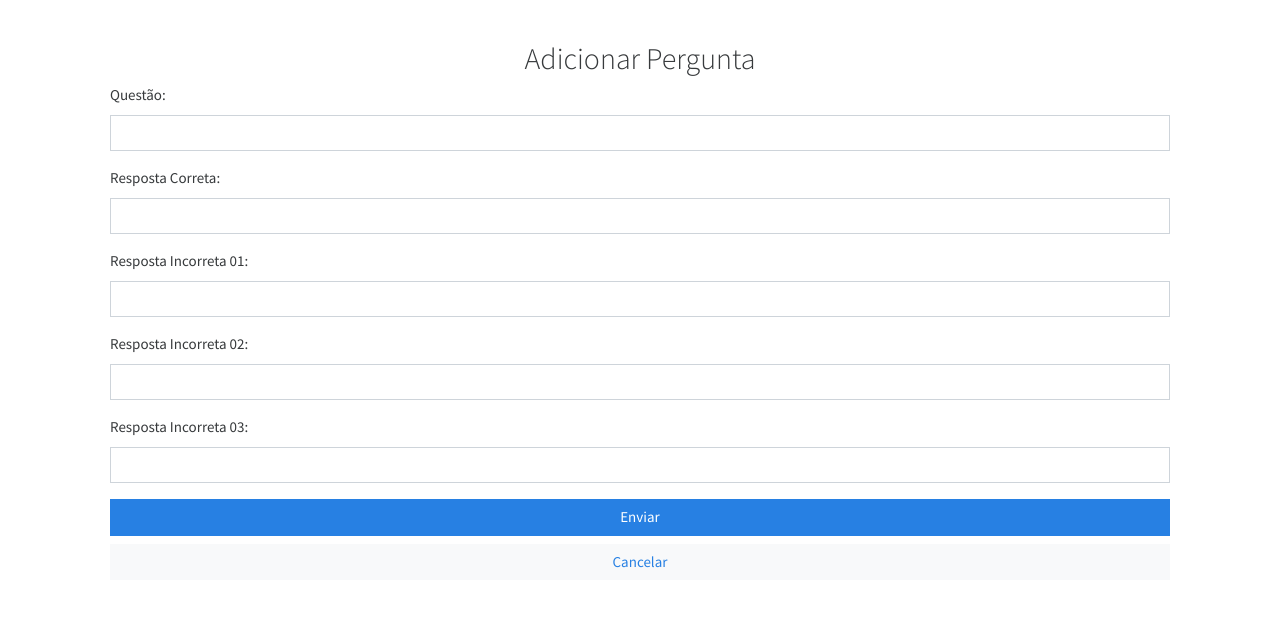
After one commit to SauloCav/Projeto-Integrado-01, a PHP site: page /add_question.php in a window 1280 px wide. The commit adds this page. Shown: the top 635 px of the page. Run offline with PHP 8.4, Linux system fonts and the light colour scheme; some libraries are stand-ins or nearby versions.

Commit message:
adiciona funcionalidade de inserir questoes

```diff
--- /dev/null
+++ b/add_question.php
@@ -0,0 +1,141 @@
+<?php
+
+	require_once 'config/config.php';
+
+	$questao = $resposta_certa = $resposta_a = $resposta_b = $resposta_c = "";
+	$questao_err = $resposta_certa_err = $resposta_a_err = $resposta_b_err = $resposta_c_err = "";
+
+	if ($_SERVER['REQUEST_METHOD'] === 'POST') {
+
+		if (empty(trim($_POST['questao']))) {
+			$questao_err = "A Pergunta Deve Ser Informada!";
+		}
+		else{
+	        $questao = trim($_POST["questao"]);
+	    }
+
+        if (empty(trim($_POST['resposta_certa']))) {
+			$resposta_certa_err = "A Resposta Correta Deve Ser Informada!";
+		}
+		else{
+	        $resposta_certa = trim($_POST["resposta_certa"]);
+	    }
+
+        if (empty(trim($_POST['resposta_a']))) {
+			$resposta_a_err = "Ambas as Respostas Incorretas Devem Ser Informadas!";
+		}
+		else{
+	        $resposta_a = trim($_POST["resposta_a"]);
+	    }
+
+        if (empty(trim($_POST['resposta_b']))) {
+			$resposta_b_err = "Ambas as Respostas Incorretas Devem Ser Informadas!";
+		}
+		else{
+	        $resposta_b = trim($_POST["resposta_b"]);
+	    }
+
+        if (empty(trim($_POST['resposta_c']))) {
+			$resposta_c_err = "Ambas as Respostas Incorretas Devem Ser Informadas!";
+		}
+		else{
+	        $resposta_c = trim($_POST["resposta_c"]);
+	    }
+
+	    if (empty($questao_err) && empty($resposta_certa_err) && empty($resposta_a_err) && empty($resposta_b_err) && empty($resposta_c_err)) {
+
+            $param_questao = $questao;
+            $param_resposta_certa = $resposta_certa;
+            $param_resposta_a = $resposta_a;
+            $param_resposta_b = $resposta_b;
+            $param_resposta_c = $resposta_c;
+
+			$sqlquest = "INSERT INTO questoes (pergunta, resp_a, resp_b, resp_c , valida) VALUES ('$param_questao', '$param_resposta_a', '$param_resposta_b', '$param_resposta_c', 'i')";
+
+			if ($stmt = $mysql_db->prepare($sqlquest)) {
+
+				if ($stmt->execute()) {
+
+                    $param_id_resp = mysqli_insert_id($mysql_db);
+
+                    $sqlresp = "INSERT INTO resposta_correta (resp_correta, id_quest) VALUES ('$param_resposta_certa', '$param_id_resp')";
+
+                    if ($stmt = $mysql_db->prepare($sqlresp)) {
+
+                        if ($stmt->execute()) {
+
+                            if ($stmt = $mysql_db->prepare($sqlquest)) {
+                                header('location: ./question_board.php');
+                            }
+                            } else {
+                                echo "Algo deu errado, Tente Novamente!";
+                            }
+                    }
+
+				} else {
+					echo "Algo deu errado, Tente Novamente!";
+				}
+
+				$stmt->close();
+			}
+
+			$mysql_db->close();
+	    }
+	}
+?>
+
+<!DOCTYPE html>
+<html lang="en">
+<head>
+    <meta charset="UTF-8">
+    <title>Adicionar Pergunta</title>
+    <link href="https://stackpath.bootstrapcdn.com/bootswatch/4.4.1/cosmo/bootstrap.min.css" rel="stylesheet" integrity="sha384-qdQEsAI45WFCO5QwXBelBe1rR9Nwiss4rGEqiszC+9olH1ScrLrMQr1KmDR964uZ" crossorigin="anonymous">
+    <style type="text/css">
+        .wrapper{
+            width: 1500px;
+        	padding: 40px;
+        }
+        .wrapper h2 {text-align: center}
+        .wrapper form .form-group span {color: red;}
+    </style>
+</head>
+<body>
+<main class="container wrapper">
+        <section>
+            <h2>Adicionar Pergunta</h2>
+            <form action="<?php echo htmlspecialchars($_SERVER["PHP_SELF"]); ?>" method="post">
+                <div class="form-group <?php echo (!empty($questao_err)) ? 'has-error' : ''; ?>">
+                    <label>Questão:</label>
+                    <input type="text" name="questao" class="form-control" value="<?php echo $questao; ?>">
+                    <span class="help-block"><?php echo $questao_err; ?></span>
+                </div>
+                <div class="form-group <?php echo (!empty($resposta_certa_err)) ? 'has-error' : ''; ?>">
+                    <label>Resposta Correta:</label>
+                    <input type="text" name="resposta_certa" class="form-control" value="<?php echo $resposta_certa; ?>">
+                    <span class="help-block"><?php echo $resposta_certa_err; ?></span>
+                </div>
+                <div class="form-group <?php echo (!empty($resposta_a_err)) ? 'has-error' : ''; ?>">
+                    <label>Resposta Incorreta 01:</label>
+                    <input type="text" name="resposta_a" class="form-control" value="<?php echo $resposta_a; ?>">
+                    <span class="help-block"><?php echo $resposta_a_err; ?></span>
+                </div>
+                <div class="form-group <?php echo (!empty($resposta_b_err)) ? 'has-error' : ''; ?>">
+                    <label>Resposta Incorreta 02:</label>
+                    <input type="text" name="resposta_b" class="form-control" value="<?php echo $resposta_b; ?>">
+                    <span class="help-block"><?php echo $resposta_b_err; ?></span>
+                </div>
+                <div class="form-group <?php echo (!empty($resposta_c_err)) ? 'has-error' : ''; ?>">
+                    <label>Resposta Incorreta 03:</label>
+                    <input type="text" name="resposta_c" class="form-control" value="<?php echo $resposta_c; ?>">
+                    <span class="help-block"><?php echo $resposta_c_err; ?></span>
+                </div>
+                <div class="form-group">
+                    <input type="submit" class="btn btn-block btn-primary" value="Enviar">
+                    <a class="btn btn-block btn-link bg-light" href="question_board.php">Cancelar</a>
+                </div>
+            </form>
+        </section>
+    </main>
+</body>
+
+</html>
--- a/delete.php
+++ b/delete.php
@@ -31,12 +31,12 @@ if($_SERVER['REQUEST_METHOD'] == 'POST'){
 <html lang="en">
 <head>
     <meta charset="UTF-8">
-    <title>Reset Password</title>
+    <title>Deletar Conta</title>
     <link href="https://stackpath.bootstrapcdn.com/bootswatch/4.4.1/cosmo/bootstrap.min.css" rel="stylesheet" integrity="sha384-qdQEsAI45WFCO5QwXBelBe1rR9Nwiss4rGEqiszC+9olH1ScrLrMQr1KmDR964uZ" crossorigin="anonymous">
     <style type="text/css">
         .wrapper{
             width: 500px;
-            padding: 20px;
+        	padding: 20px;
         }
         .wrapper h2 {text-align: center}
         .wrapper form .form-group span {color: red;}
@@ -50,7 +50,7 @@ if($_SERVER['REQUEST_METHOD'] == 'POST'){
             <form action="<?php echo htmlspecialchars($_SERVER["PHP_SELF"]); ?>" method="post">
                 <div class="form-group">
                     <input type="submit" class="btn btn-block btn-primary" value="Sim">
-                    <a class="btn btn-block btn-link bg-light" href="welcome.php">Cancelar</a>
+                    <a class="btn btn-block btn-link bg-light" href="edit_account.php">Cancelar</a>
                 </div>
             </form>
         </section>
```
Also changed, not shown: edit_account.php (+2 -45 lines), question_board.php (added, +28 -0 lines), welcome.php (+5 -6 lines), classes/lista.php (renamed from lista.php).
